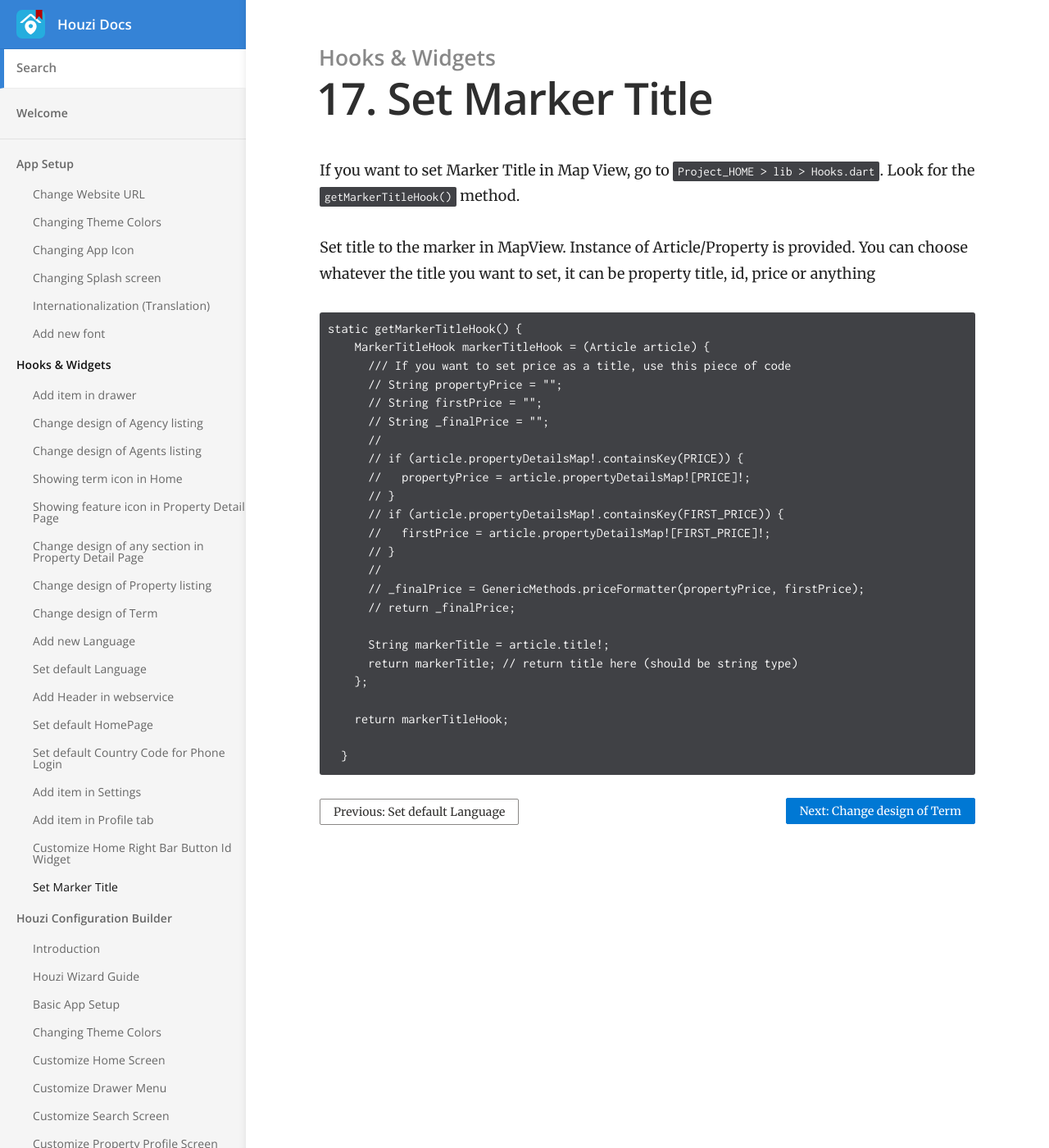
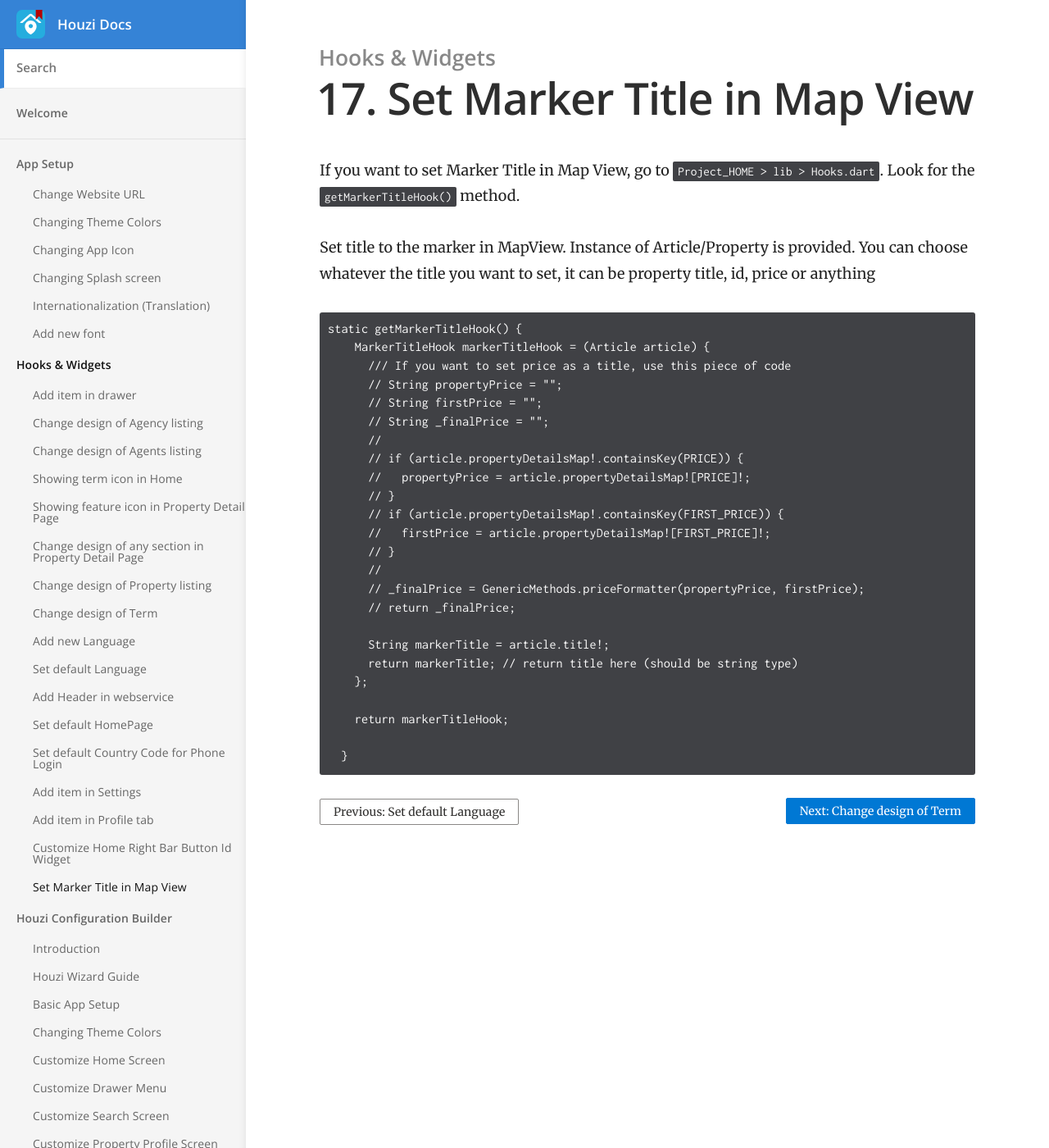
Before and after one commit to booleanbites/houzi-doc, a Jekyll site: the page built from _docs/hooks-widgets/set_marker_title.md, in a window 1280 px wide and 1400 px high. Shown: the whole window at 82% size. Built offline with Jekyll 4.4.1, drawn with Linux system fonts in a browser that asks for light colours.

Commit message:
title name fix

```diff
--- a/_docs/hooks-widgets/set_marker_title.md
+++ b/_docs/hooks-widgets/set_marker_title.md
@@ -1,5 +1,5 @@
 ---
-title: Set Marker Title
+title: Set Marker Title in Map View
 category: Hooks & Widgets
 order: 17
 ---
```
